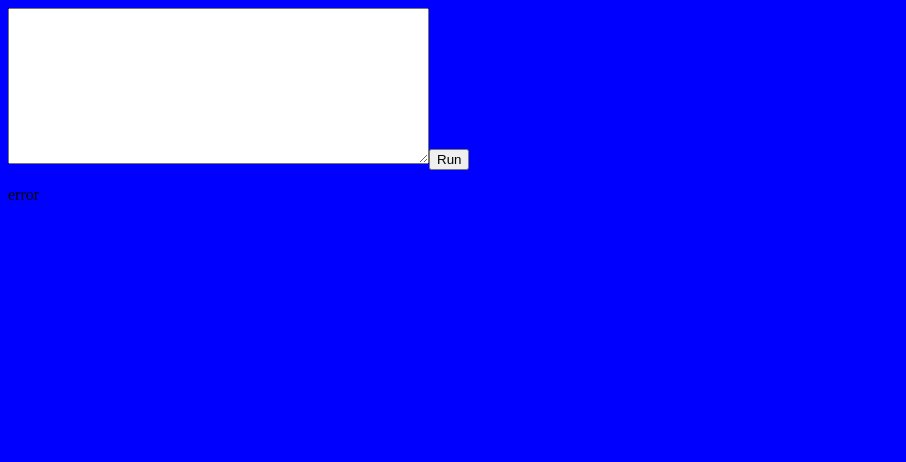
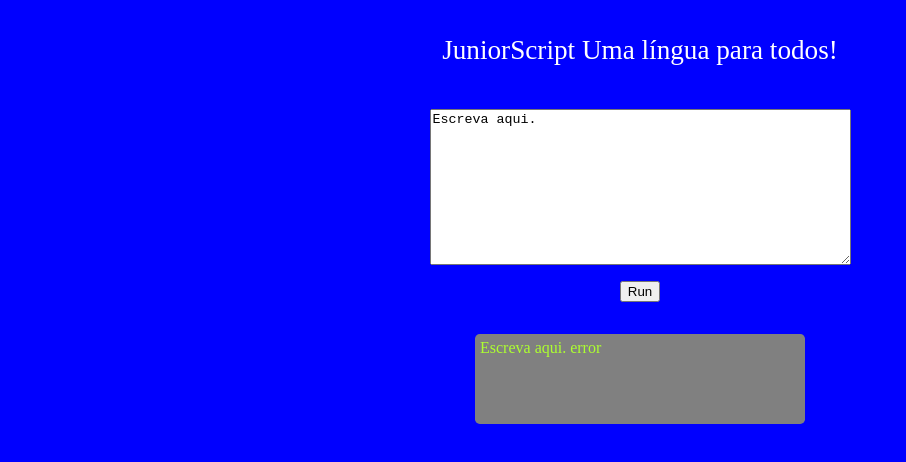
Before and after one commit to brito-joao/juniorscript, a website with bundled scripts: page dist/index.html in a window 1280 px wide. Both pictures are taken after a click on the button "Run". Shown: the whole page, without its empty margins (0-906 px from the left). Built offline with nearby package versions, Linux system fonts and the light colour scheme.

Commit message:
Add input filters. Fix style

```diff
--- a/src/elements.js
+++ b/src/elements.js
@@ -11,7 +11,7 @@ export function loadEditor(){
     textbox.setAttribute('class', 'textbox');
     textbox.setAttribute('rows', '10');
     textbox.setAttribute('cols', '50');
-    body.appendChild(textbox);
+    textbox.value="Escreva aqui.";
 
     //create the run button
     const runButton=document.createElement("button");
@@ -28,10 +28,18 @@ export function loadEditor(){
 
     //create the console where the code runs
     const consoleElement=document.createElement("p");
+    consoleElement.innerText="Aqui É onde as respostas irão aparecer ;)";
     consoleElement.setAttribute("class", "console");
 
 
+
+    //create project name header
+    const header=document.createElement("p");
+    header.innerText="JuniorScript Uma língua para todos!";
+    header.setAttribute("class","title");
     //add the elements to the screen
+    body.appendChild(header);
+    body.appendChild(textbox);
     body.appendChild(runButton);
     body.appendChild(consoleElement);
 }
--- a/src/interpreter.js
+++ b/src/interpreter.js
@@ -1,4 +1,54 @@
 export function mainInterpreter(rawCode){
     const chars = rawCode.split('');
     console.log(chars);
+
+    let lineCharsArray=lineSplitter(chars);
+    lineToWords(lineCharsArray);
+    //loop through lines to identify the words
+
+
 }
+
+//this will return an array with the lines all divided by \n
+function lineSplitter(charArray){
+    let linesArray=[[]];
+    let lineCounter=0;
+    charArray.forEach((char) => {
+        if(char=="\n"){
+            lineCounter+=1;
+            linesArray.push([]);
+        }else{
+            linesArray[lineCounter].push(char);
+        }
+    });
+    console.log(linesArray);
+    return linesArray;
+
+}
+//this will return a filtered line array with words
+function lineToWords(lineSplittedArray){
+    let lines=[];
+    let wordArray=[""];
+    let lineCounter=0;
+    let wordCounter=0;
+    lineSplittedArray.forEach((line)=>{
+        lines.push([""]);
+        wordCounter=0;
+        line.forEach((char)=>{
+
+            if(char== " "){
+                wordCounter+=1;
+                console.log(lines[lineCounter]);
+                lines[lineCounter].push("");
+            }else{
+                console.log("lines",lines[lineCounter][wordCounter],char);
+                lines[lineCounter][wordCounter]+=char;
+            };
+        });
+        lineCounter+=1;
+
+
+    });
+    console.log(lines);
+    return  lines;
+}
--- a/src/style.scss
+++ b/src/style.scss
@@ -1,3 +1,19 @@
 body{
     background-color: blue;
+    display: flex;
+    flex-direction: column;
+    align-items: center;
+    gap:1em;
+    .title{
+        color:white;
+        font-size: 1.7em;
+    }
+    .console{
+        border-radius: 0.3em;
+        padding: 0.3em;
+        background-color: gray;
+        color:greenyellow;
+        width: 20em;
+        height: 5em;
+    }
 }
```
Also changed, not shown: dist/main.js.
